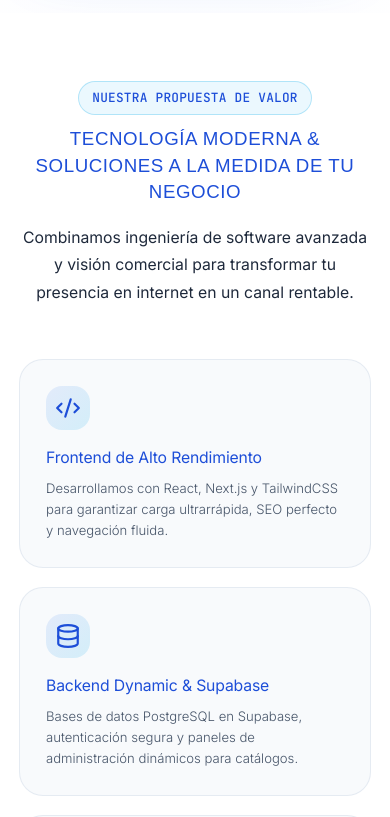
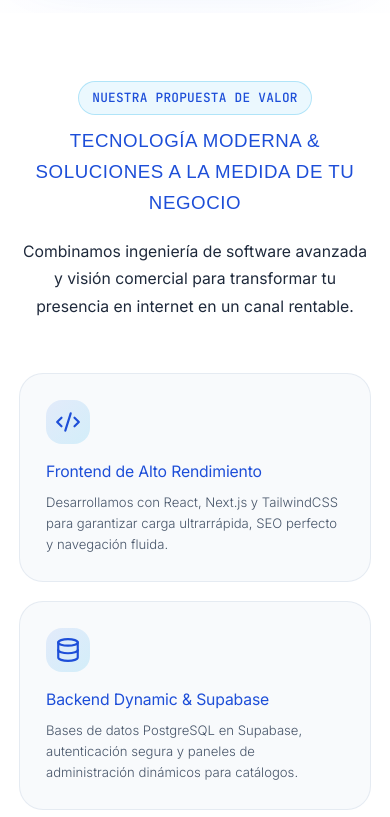
Before and after one commit to alignstudioweb/portafolio, a Next.js app: page / in a window 390 px wide. Shown: the part 900-1717 px from the top of the page. Built offline with nearby package versions, Linux system fonts and the light colour scheme; a web font is replaced by a local one.

Commit message:
Increase line-height for h2 section titles to 1.8

```diff
--- a/app/globals.css
+++ b/app/globals.css
@@ -106,7 +106,7 @@ h2, .section-title {
   font-family: var(--font-display);
   letter-spacing: 0.03em;
   font-weight: 400;
-  line-height: 1.5;
+  line-height: 1.8;
   text-transform: uppercase;
 }
 
@@ -211,7 +211,7 @@ button {
   font-size: clamp(1.2rem, 3.2vw, 2.2rem);
   font-weight: 400;
   letter-spacing: 0.03em;
-  line-height: 1.5;
+  line-height: 1.8;
   margin-top: 0.75rem;
   margin-bottom: 1.25rem;
   color: var(--color-align-royal);
@@ -1269,7 +1269,7 @@ button {
 
   .section-title {
     font-size: clamp(1.15rem, 4.8vw, 1.45rem);
-    line-height: 1.4;
+    line-height: 1.65;
   }
 
   .hero-buttons {
```
